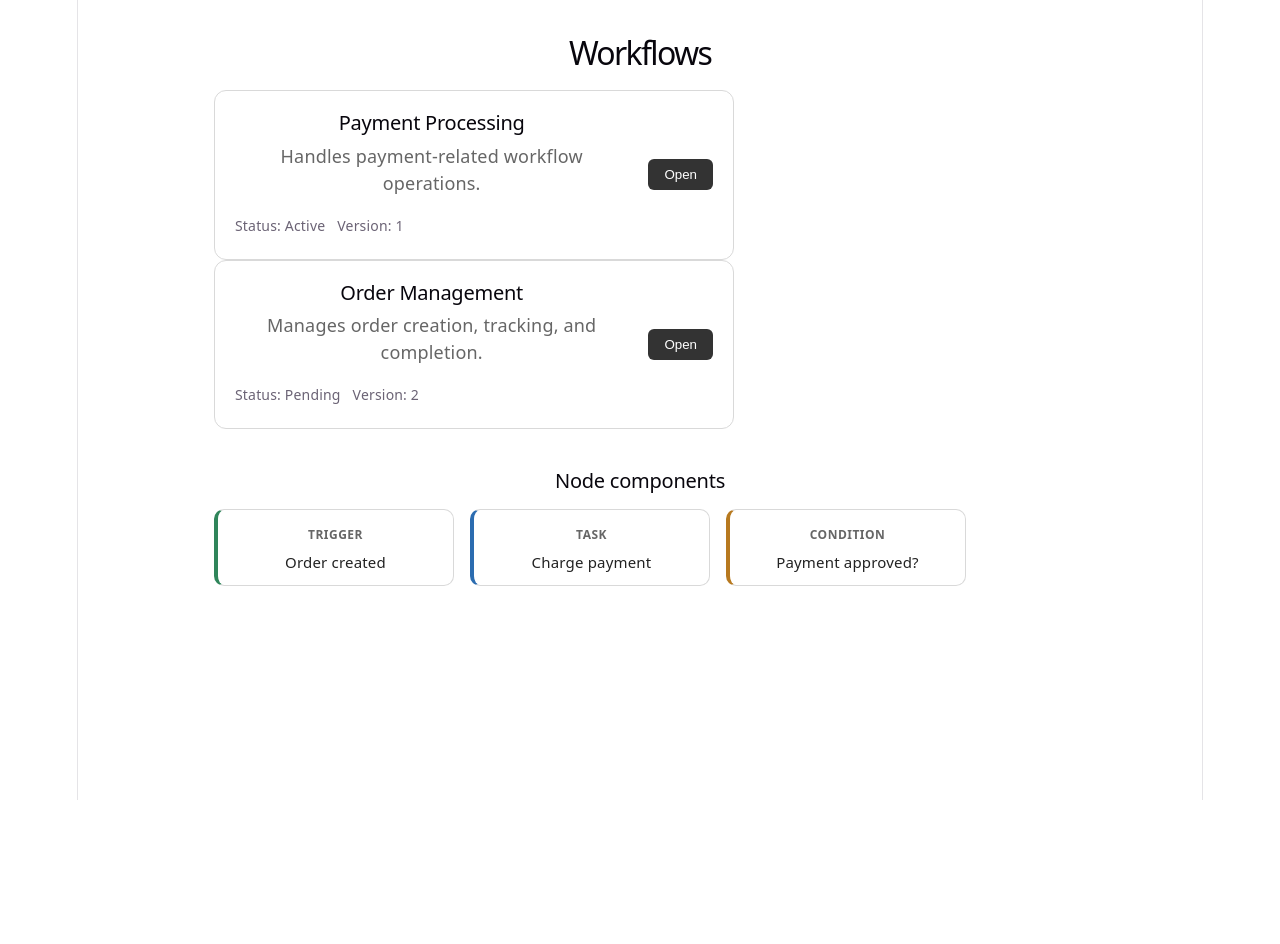
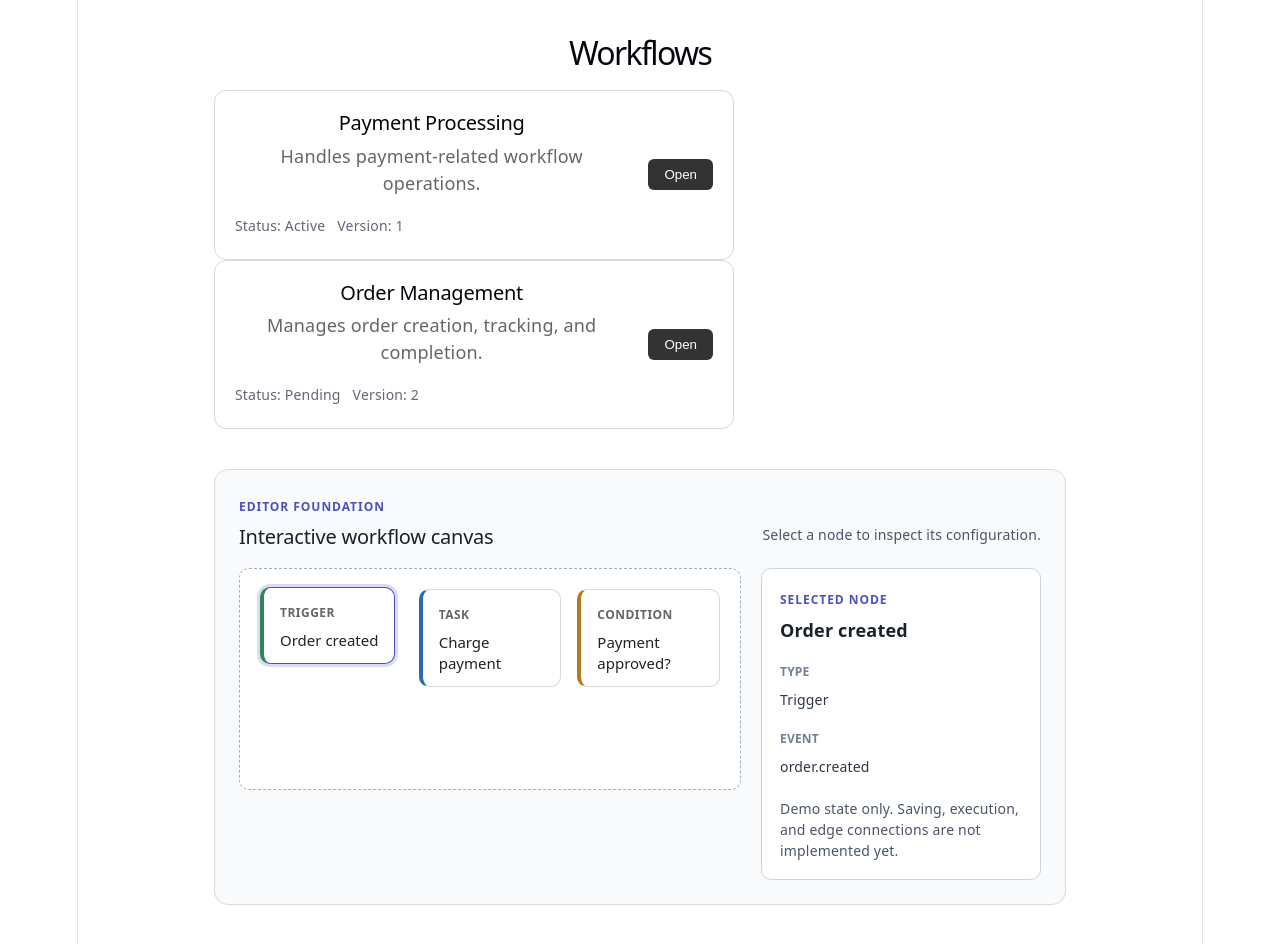
Before and after one commit to SLBytes15/workflow-orchestration-engine, a React (Vite) app in the folder frontend/: page / in a window 1280 px wide. Before the commit the page ends 800 px from the top, so only its background shows below. Built offline with nearby package versions, Linux system fonts and the light colour scheme.

Commit message:
feat: add interactive workflow canvas selection

```diff
--- a/frontend/src/components/workflow/nodes/ConditionNode.tsx
+++ b/frontend/src/components/workflow/nodes/ConditionNode.tsx
@@ -3,10 +3,11 @@ import type { WorkflowNodeData } from "./node.types";
 
 type ConditionNodeProps = {
   data: WorkflowNodeData & { type: "condition" };
+  selected?: boolean;
 };
 
-function ConditionNode({ data }: ConditionNodeProps) {
-  return <NodeShell kind={data.type} label={data.label} />;
+function ConditionNode({ data, selected }: ConditionNodeProps) {
+  return <NodeShell kind={data.type} label={data.label} selected={selected} />;
 }
 
 export default ConditionNode;
--- a/frontend/src/components/workflow/nodes/NodePreview.tsx
+++ b/frontend/src/components/workflow/nodes/NodePreview.tsx
@@ -1,33 +1,99 @@
+import { useState } from "react";
 import ConditionNode from "./ConditionNode";
 import TaskNode from "./TaskNode";
 import TriggerNode from "./TriggerNode";
-import type { WorkflowNodeData } from "./node.types";
+import type { WorkflowCanvasNode } from "./node.types";
+import { NODE_KIND_LABEL } from "./node.types";
 import "./node.css";
 
-const triggerExample: WorkflowNodeData & { type: "trigger" } = {
+const canvasNodes: WorkflowCanvasNode[] = [
+  {
+    id: "trigger-order-created",
+    data: {
       type: "trigger",
       label: "Order created",
-};
-
-const taskExample: WorkflowNodeData & { type: "task" } = {
+      config: { event: "order.created" },
+    },
+  },
+  {
+    id: "task-charge-payment",
+    data: {
       type: "task",
       label: "Charge payment",
-};
-
-const conditionExample: WorkflowNodeData & { type: "condition" } = {
+      config: { service: "payments.charge" },
+    },
+  },
+  {
+    id: "condition-payment-approved",
+    data: {
       type: "condition",
       label: "Payment approved?",
-};
+      config: { expression: "payment.status === approved" },
+    },
+  },
+];
 
 function NodePreview() {
+  const [selectedNodeId, setSelectedNodeId] = useState(canvasNodes[0].id);
+  const selectedNode = canvasNodes.find((node) => node.id === selectedNodeId) ?? canvasNodes[0];
+
   return (
-    <section className="node-preview">
-      <h2>Node components</h2>
+    <section className="node-preview" aria-labelledby="node-preview-title">
+      <div className="node-preview__heading">
+        <div>
+          <p className="node-preview__eyebrow">Editor foundation</p>
+          <h2 id="node-preview-title">Interactive workflow canvas</h2>
+        </div>
+        <p className="node-preview__hint">Select a node to inspect its configuration.</p>
+      </div>
 
-      <div className="node-preview__row">
-        <TriggerNode data={triggerExample} />
-        <TaskNode data={taskExample} />
-        <ConditionNode data={conditionExample} />
+      <div className="node-preview__workspace">
+        <div className="node-preview__canvas" role="list" aria-label="Workflow nodes">
+          {canvasNodes.map((node) => {
+            const isSelected = node.id === selectedNode.id;
+            return (
+              <div key={node.id} role="listitem">
+                <button
+                  type="button"
+                  className={`node-preview__node${isSelected ? " node-preview__node--selected" : ""}`}
+                  onClick={() => setSelectedNodeId(node.id)}
+                  aria-label={`Select ${node.data.label} ${NODE_KIND_LABEL[node.data.type]} node`}
+                  aria-pressed={isSelected}
+                >
+                  {node.data.type === "trigger" && (
+                    <TriggerNode data={node.data} selected={isSelected} />
+                  )}
+                  {node.data.type === "task" && (
+                    <TaskNode data={node.data} selected={isSelected} />
+                  )}
+                  {node.data.type === "condition" && (
+                    <ConditionNode data={node.data} selected={isSelected} />
+                  )}
+                </button>
+              </div>
+            );
+          })}
+        </div>
+
+        <aside className="node-preview__details" aria-live="polite">
+          <p className="node-preview__eyebrow">Selected node</p>
+          <h3>{selectedNode.data.label}</h3>
+          <dl>
+            <div>
+              <dt>Type</dt>
+              <dd>{NODE_KIND_LABEL[selectedNode.data.type]}</dd>
+            </div>
+            {Object.entries(selectedNode.data.config).map(([key, value]) => (
+              <div key={key}>
+                <dt>{key}</dt>
+                <dd>{value}</dd>
+              </div>
+            ))}
+          </dl>
+          <p className="node-preview__note">
+            Demo state only. Saving, execution, and edge connections are not implemented yet.
+          </p>
+        </aside>
       </div>
     </section>
   );
--- a/frontend/src/components/workflow/nodes/NodeShell.tsx
+++ b/frontend/src/components/workflow/nodes/NodeShell.tsx
@@ -5,11 +5,15 @@ import "./node.css";
 interface NodeShellProps {
   kind: WorkflowNodeType;
   label: string;
+  selected?: boolean;
 }
 
-function NodeShell({ kind, label }: NodeShellProps) {
+function NodeShell({ kind, label, selected = false }: NodeShellProps) {
   return (
-    <div className={`workflow-node workflow-node--${kind}`}>
+    <div
+      className={`workflow-node workflow-node--${kind}${selected ? " workflow-node--selected" : ""}`}
+      aria-selected={selected}
+    >
       <span className="workflow-node__kind">{NODE_KIND_LABEL[kind]}</span>
       <p className="workflow-node__label">{label}</p>
     </div>
--- a/frontend/src/components/workflow/nodes/TaskNode.tsx
+++ b/frontend/src/components/workflow/nodes/TaskNode.tsx
@@ -3,10 +3,11 @@ import type { WorkflowNodeData } from "./node.types";
 
 type TaskNodeProps = {
   data: WorkflowNodeData & { type: "task" };
+  selected?: boolean;
 };
 
-function TaskNode({ data }: TaskNodeProps) {
-  return <NodeShell kind={data.type} label={data.label} />;
+function TaskNode({ data, selected }: TaskNodeProps) {
+  return <NodeShell kind={data.type} label={data.label} selected={selected} />;
 }
 
 export default TaskNode;
--- a/frontend/src/components/workflow/nodes/TriggerNode.tsx
+++ b/frontend/src/components/workflow/nodes/TriggerNode.tsx
@@ -3,10 +3,11 @@ import type { WorkflowNodeData } from "./node.types";
 
 type TriggerNodeProps = {
   data: WorkflowNodeData & { type: "trigger" };
+  selected?: boolean;
 };
 
-function TriggerNode({ data }: TriggerNodeProps) {
-  return <NodeShell kind={data.type} label={data.label} />;
+function TriggerNode({ data, selected }: TriggerNodeProps) {
+  return <NodeShell kind={data.type} label={data.label} selected={selected} />;
 }
 
 export default TriggerNode;
--- a/frontend/src/components/workflow/nodes/node.css
+++ b/frontend/src/components/workflow/nodes/node.css
@@ -7,6 +7,14 @@
   border-left-width: 4px;
   border-radius: 10px;
   background: #ffffff;
+  text-align: left;
+  transition: border-color 160ms ease, box-shadow 160ms ease, transform 160ms ease;
+}
+
+.workflow-node--selected {
+  border-color: #4c51bf;
+  box-shadow: 0 0 0 3px rgba(76, 81, 191, 0.2);
+  transform: translateY(-2px);
 }
 
 .workflow-node__kind {
@@ -39,15 +47,138 @@
 
 .node-preview {
   margin-top: 40px;
+  padding: 24px;
+  border: 1px solid #d9d9d9;
+  border-radius: 14px;
+  background: #f8fafc;
+  text-align: left;
+}
+
+.node-preview__heading {
+  display: flex;
+  align-items: end;
+  justify-content: space-between;
+  gap: 16px;
+  margin-bottom: 20px;
+}
+
+.node-preview__eyebrow {
+  margin: 0 0 4px;
+  color: #4c51bf;
+  font-size: 12px;
+  font-weight: 700;
+  letter-spacing: 0.08em;
+  text-transform: uppercase;
+}
+
+.node-preview h2,
+.node-preview h3 {
+  margin: 0;
+  color: #1a202c;
 }
 
 .node-preview h2 {
-  margin: 0 0 16px;
   font-size: 20px;
 }
 
-.node-preview__row {
-  display: flex;
-  flex-wrap: wrap;
+.node-preview__hint,
+.node-preview__note {
+  color: #4a5568;
+  font-size: 14px;
+}
+
+.node-preview__workspace {
+  display: grid;
+  grid-template-columns: minmax(0, 1fr) minmax(220px, 280px);
+  gap: 20px;
+  align-items: start;
+}
+
+.node-preview__canvas {
+  display: grid;
+  grid-template-columns: repeat(3, minmax(0, 1fr));
   gap: 16px;
+  min-height: 180px;
+  padding: 20px;
+  border: 1px dashed #a0aec0;
+  border-radius: 10px;
+  background: #ffffff;
 }
+
+.node-preview__node {
+  align-self: center;
+  padding: 0;
+  border: 0;
+  background: transparent;
+  cursor: pointer;
+  font: inherit;
+  text-align: left;
+}
+
+.node-preview__node:focus-visible {
+  outline: 3px solid #4c51bf;
+  outline-offset: 4px;
+  border-radius: 10px;
+}
+
+.node-preview__details {
+  padding: 18px;
+  border: 1px solid #cbd5e0;
+  border-radius: 10px;
+  background: #ffffff;
+}
+
+.node-preview__details h3 {
+  margin-bottom: 16px;
+  font-size: 18px;
+}
+
+.node-preview__details dl {
+  display: grid;
+  gap: 12px;
+  margin: 0;
+}
+
+.node-preview__details dl div {
+  display: grid;
+  gap: 2px;
+}
+
+.node-preview__details dt {
+  color: #718096;
+  font-size: 12px;
+  font-weight: 700;
+  text-transform: uppercase;
+}
+
+.node-preview__details dd {
+  margin: 0;
+  color: #2d3748;
+  font-size: 14px;
+  overflow-wrap: anywhere;
+}
+
+.node-preview__note {
+  margin: 18px 0 0;
+  line-height: 1.5;
+}
+
+@media (max-width: 760px) {
+  .node-preview {
+    padding: 18px;
+  }
+
+  .node-preview__heading,
+  .node-preview__workspace {
+    grid-template-columns: 1fr;
+  }
+
+  .node-preview__heading {
+    display: grid;
+    align-items: start;
+  }
+
+  .node-preview__canvas {
+    grid-template-columns: 1fr;
+  }
+}
--- a/frontend/src/components/workflow/nodes/node.types.ts
+++ b/frontend/src/components/workflow/nodes/node.types.ts
@@ -1,8 +1,16 @@
 export type WorkflowNodeType = "trigger" | "task" | "condition";
 
-export interface WorkflowNodeData {
+interface WorkflowNodeBase {
   label: string;
-  type: WorkflowNodeType;
+  config: Record<string, string>;
+}
+
+export type WorkflowNodeData = WorkflowNodeBase &
+  ({ type: "trigger" } | { type: "task" } | { type: "condition" });
+
+export interface WorkflowCanvasNode {
+  id: string;
+  data: WorkflowNodeData;
 }
 
 export const NODE_KIND_LABEL: Record<WorkflowNodeType, string> = {
```
Lines whose indentation alone changed are shown as unchanged.
